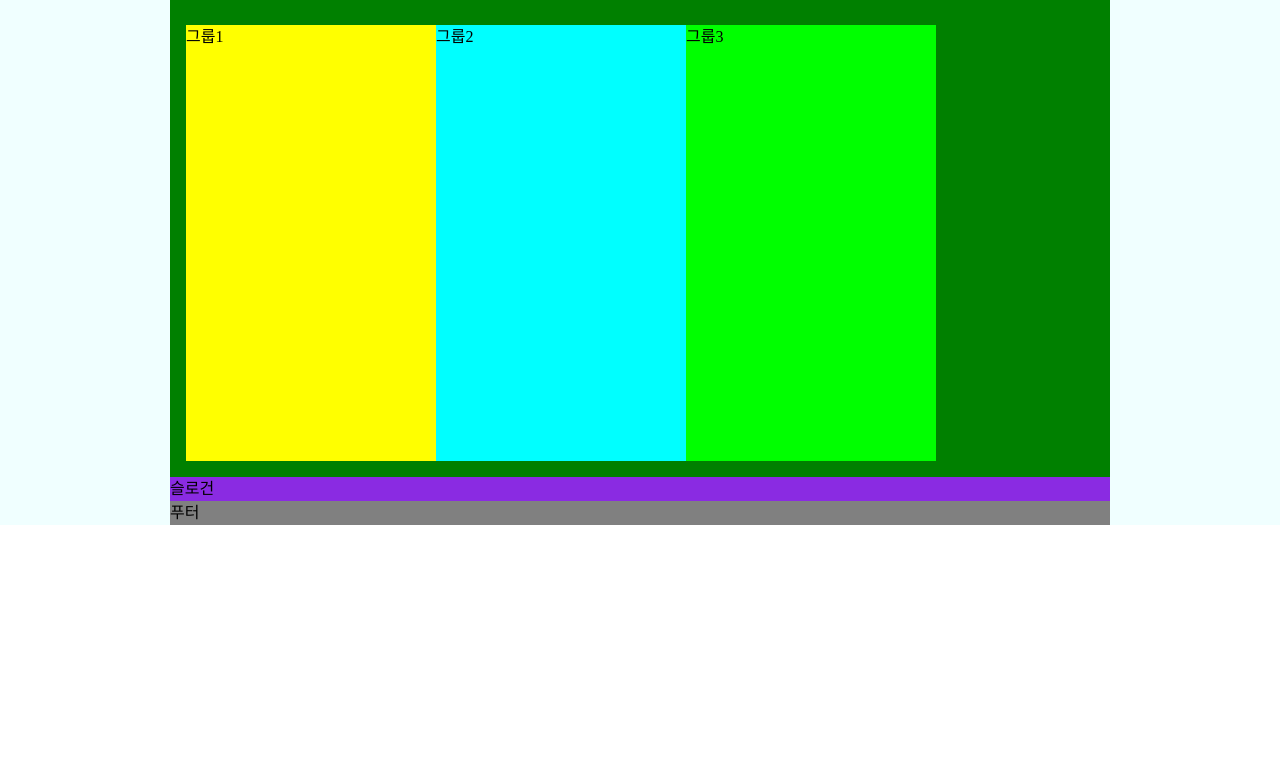
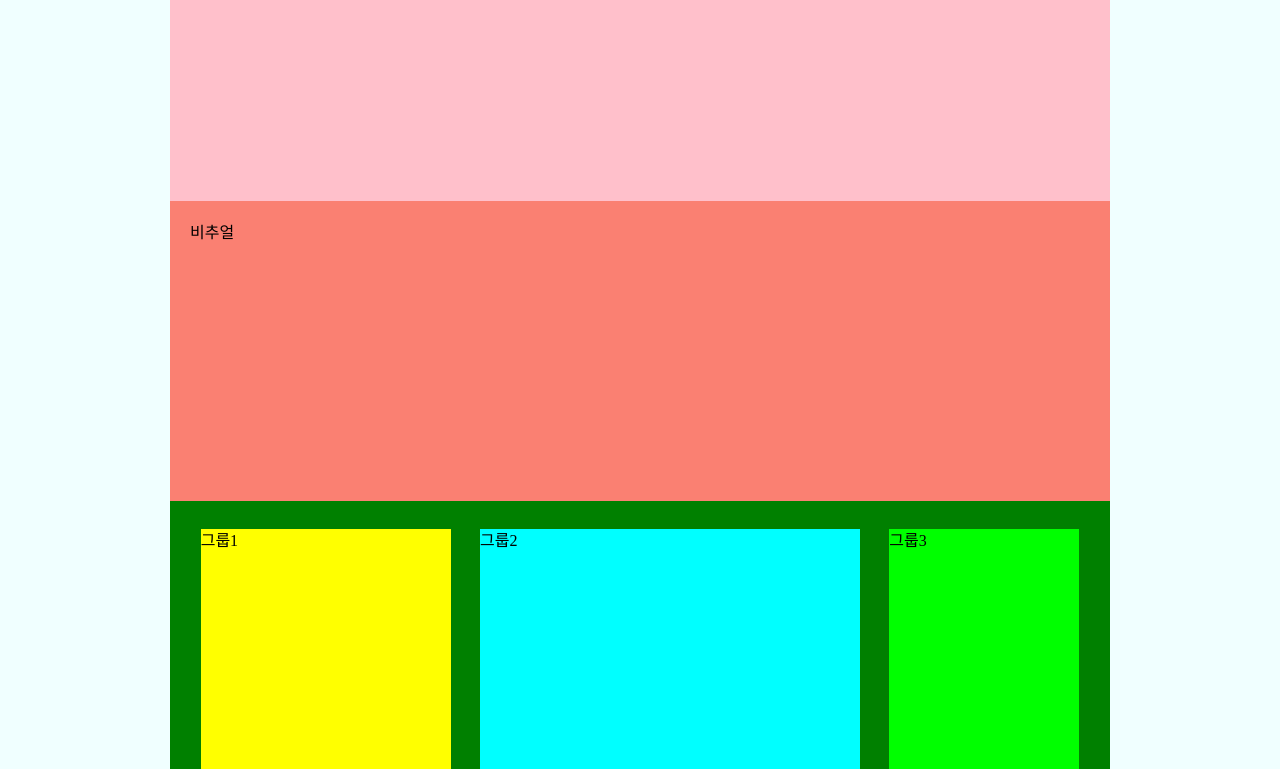
Before and after one commit to younhui97/multi-0922, a plain HTML site: page index.html in a window 1280 px wide. Shown: the part 99-868 px from the top of the page. Before the commit the page ends 800 px from the top, so only its background shows below. Drawn offline with Linux system fonts and the light colour scheme.

Commit message:
CSS 박스모델(콘텐츠, 테두리, 안쪽 여백, 바깥쪽 여백)

```diff
--- a/index.html
+++ b/index.html
@@ -21,7 +21,7 @@
         <div class="group group3">그룹3</div>
       </main>
       <article class="slogan">슬로건</article>
-      <footer class="footer">푸터</footer>
+      <footerwrapper><footer class="footer">푸터</footer></footerwrapper>
     </div>
   </body>
 </html>
--- a/styles/main.css
+++ b/styles/main.css
@@ -7,6 +7,7 @@
 }
 .visual {
   background-color: salmon;
+  height: 10vh;
 }
 .main {
   background-color: green;
@@ -42,7 +43,12 @@
 .main,
 .slogan,
 .footer {
+  box-sizing: border-box;
   width: 940px;
+  height: 300px;
+  /* border: 10px solid red; */
+  padding: 20px;
+  margin-block: 0;
   margin-inline: auto;
 }
 
@@ -53,11 +59,14 @@
   padding-inline: 16px;
   .group1 {
     width: 250px;
+    margin-inline: auto;
   }
   .group2 {
-    width: 250px;
+    width: 380px;
+    margin-inline: auto;
   }
   .group3 {
-    width: 250px;
+    width: 190px;
+    margin-inline: auto;
   }
 }
--- a/styles/reset.css
+++ b/styles/reset.css
@@ -9,7 +9,7 @@
 *,
 *::before,
 *::after {
-  box-sizing: border-box;
+  *box-sizing: border-box;
 }
 
 /* 2. Remove default margin */
```
